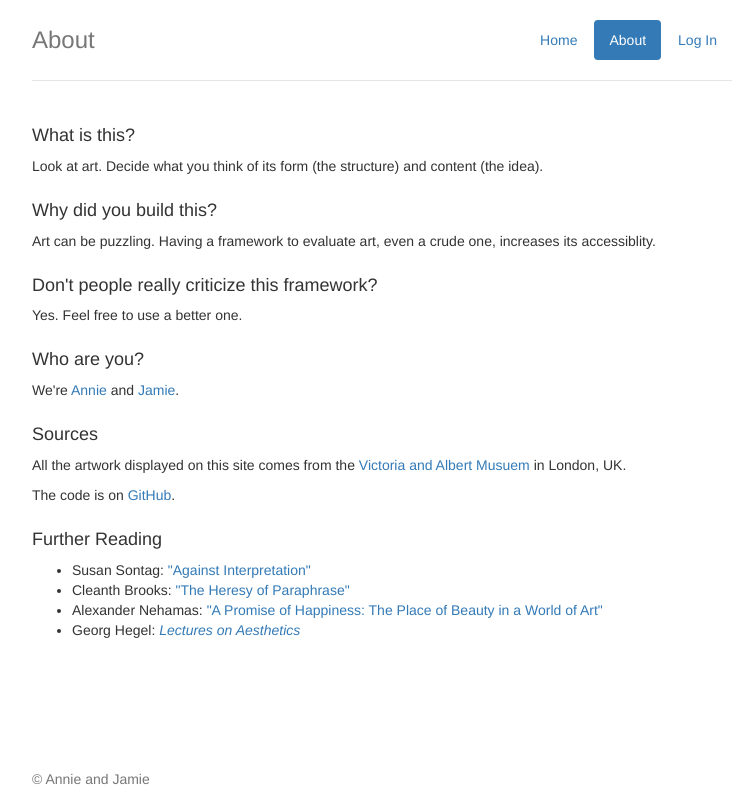
After one commit to anniejw6/art_flask, a Flask app: page /about/ in a window 1280 px wide. The commit adds this page. Shown: the whole page, without its empty margins (258-1006 px from the left). Run offline with Flask 2, Linux system fonts and the light colour scheme; some libraries are stand-ins or nearby versions.

Commit message:
made things prettier

```diff
--- a/app/static/css/grid.css
+++ b/app/static/css/grid.css
@@ -1,3 +1,14 @@
+/* Sticky footer styles
+-------------------------------------------------- */
+html {
+  position: relative;
+  min-height: 100%;
+}
+
+
+/* Grid Styles
+-------------------------------------------------- */
+
 h4 {
   margin-top: 25px;
 }
@@ -8,6 +19,7 @@ h4 {
   margin-top: 10px;
   margin-bottom: 0;
 }
+
 [class*="col-"] {
   padding-top: 15px;
   padding-bottom: 15px;
@@ -27,11 +39,11 @@ hr {
 body {
   padding-top: 20px;
   padding-bottom: 20px;
+
 }
 
 /* Everything but the jumbotron gets side spacing for mobile first views */
 .header,
-.marketing,
 .footer {
   padding-right: 15px;
   padding-left: 15px;
@@ -52,8 +64,14 @@ body {
 /* Custom page footer */
 .footer {
   padding-top: 19px;
-  color: #777;
-  border-top: 1px solid #e5e5e5;
+  padding-bottom:0px;
+/*  color: #777;*/
+/*  border-top: 1px solid #e5e5e5;*/
+  position: absolute;
+  bottom: 0;
+  width: 100%;
+  /* Set the fixed height of the footer here */
+  height: 50px;
 }
 
 /* Customize container */
@@ -66,29 +84,10 @@ body {
   margin: 30px 0;
 }
 
-/* Main marketing message and sign up button */
-.jumbotron {
-  text-align: center;
-  border-bottom: 1px solid #e5e5e5;
-}
-.jumbotron .btn {
-  padding: 14px 24px;
-  font-size: 21px;
-}
-
-/* Supporting marketing content */
-.marketing {
-  margin: 40px 0;
-}
-.marketing p + h4 {
-  margin-top: 28px;
-}
-
 /* Responsive: Portrait tablets and up */
 @media screen and (min-width: 768px) {
   /* Remove the padding we set earlier */
   .header,
-  .marketing,
   .footer {
     padding-right: 0;
     padding-left: 0;
@@ -97,8 +96,4 @@ body {
   .header {
     margin-bottom: 30px;
   }
-  /* Remove the bottom border on the jumbotron for visual effect */
-  .jumbotron {
-    border-bottom: 0;
-  }
 }
--- a/app/static/js/index_script.js
+++ b/app/static/js/index_script.js
@@ -74,6 +74,7 @@ var w = 300, h = 250, padding = 20;
 
                     // autofocus on submit
                     $('button[type=submit]').focus();
+
                 });
 
 
--- /dev/null
+++ b/app/templates/about.html
@@ -0,0 +1,62 @@
+{% extends "base.html" %}
+
+{% block title %}
+ArtFlask
+{% endblock %}
+
+{% block css %}{% endblock %}
+
+{% block script %}{% endblock %}
+
+{% block page_head %}
+About
+{% endblock %}
+
+{% block content %}
+
+<div class = 'row'>
+
+  <div class="col-lg-12">
+
+    <h4 style='margin-top:0px;padding-top:0px;'>What is this?</h4>
+    <p>Look at art. Decide what you think of its form (the structure) and content (the idea).</p>
+
+<!--         <blockquote>
+      <p>[T]he content of art is the Idea, while its form is the configuration
+of sensuous material...</p>
+<p>Only in the highest art are Idea and presentation truly in conformity with one another, in the sense that the shape given to the Idea is in itself the absolutely true shape, because the
+content of the Idea which that shape expresses is itself the true and genuine content.</p>
+      <footer>Hegel in <cite title="Source Title">Lectures on Aesthetics</cite></footer>
+    </blockquote> -->
+
+    <h4>Why did you build this?</h4>
+    <p>Art can be puzzling. Having a framework to evaluate art, even a crude one, increases its accessiblity.</p>
+
+    <h4>Don't people really criticize this framework?</h4>
+    <p>Yes. Feel free to use a better one.</p>
+<!--     <div class="row">
+      <div class="col-md-8 col-md-offset-2">
+        <div class="embed-responsive embed-responsive-16by9">
+          <iframe class="embed-responsive-item" src="https://www.youtube.com/embed/tpeLSMKNFO4" frameborder="0" allowfullscreen></iframe>
+        </div>
+      </div>
+    </div> -->
+
+    <h4>Who are you?</h4>
+    <p>We're <a href='http://anniejw.com/'>Annie</a> and <a href='https://civisanalytics.com/team/james-michelson/'>Jamie</a>.</p>
+
+    <h4>Sources</h4>
+    <p>All the artwork displayed on this site comes from the <a href='http://www.vam.ac.uk/'>Victoria and Albert Musuem</a> in London, UK.</p>
+    <p>The code is on <a href="https://github.com/anniejw6/art_flask">GitHub</a>.</p>
+
+    <h4>Further Reading</h4>
+    <ul>
+      <li>Susan Sontag: <a href='http://www.uiowa.edu/~c08g001d/Sontag_AgainstInterp.pdf'>"Against Interpretation"</a></li>
+      <li>Cleanth Brooks: <a href='http://www.ux1.eiu.edu/~rlbeebe/heresy.pdf'>"The Heresy of Paraphrase"</a></li>
+      <li>Alexander Nehamas: <a href='http://tannerlectures.utah.edu/_documents/a-to-z/n/Nehamas_02.pdf'>"A Promise of Happiness: The Place of Beauty in a World of Art"</a></li>
+      <li>Georg Hegel: <i><a href='http://timothyquigley.net/vcs/hegel-aesth8.pdf'>Lectures on Aesthetics</a></i></li>
+    </ul>
+  </div>
+</div>
+
+{% endblock %}
--- a/app/templates/base.html
+++ b/app/templates/base.html
@@ -9,7 +9,7 @@
 
   <!-- <link href="{{ url_for('static', filename='css/styles.css') }}" rel="stylesheet"> -->
   <link href="{{ url_for('static', filename='css/bootstrap.min.css') }}" rel="stylesheet">
-  <link href="{{ url_for('static', filename = 'css/bootstrap.min.css') }}" rel="stylesheet">
+  <link href="{{ url_for('static', filename = 'css/grid.css') }}" rel="stylesheet">
 
   {% block css %}
   {% endblock %}
@@ -27,10 +27,25 @@
 
     <div class="header clearfix">
       <nav>
-        <ul class="nav nav-pills pull-right">
-          <li role="presentation" class="active"><a href="#">Home</a></li>
-          <li role="presentation"><a href="#">About</a></li>
-          <li role="presentation"><a href="#">Contact</a></li>
+        <ul class="nav nav-pills pull-right red">
+          <li role="presentation" {% if request.path == '/' %}class="active"{% endif %}>
+            <a href="/">Home</a>
+          </li>
+          <li role="presentation" {% if request.path == '/about/' %}class="active"{% endif %}>
+            <a href="{{ url_for('about') }}">About</a>
+          </li>
+          {% if current_user.is_authenticated() %}
+          <li role="presentation" {% if request.path == '/output/' %}class="active"{% endif %}>
+            <a href="{{ url_for('output') }}">Fun Graphs</a>
+          </li>
+          <li role="presentation" {% if request.path == '/logout/' %}class="active"{% endif %}>
+            <a href="{{ url_for('logout') }}">Log Out</a>
+          </li>
+          {% else %}
+          <li role="presentation" {% if request.path == '/login/' %}class="active"{% endif %}>
+            <a href="{{ url_for('login') }}">Log In</a>
+          </li>
+          {% endif %}
         </ul>
       </nav>
       <h3 class="text-muted">{% block page_head %} {% endblock %}</h3>
@@ -39,7 +54,13 @@
     {% block content %}
     {% endblock %}
 
+
   </div>
+    <footer class="footer">
+      <div class="container">
+        <p class="text-muted">&copy; Annie and Jamie</p>
+      </div>
+    </footer>
 
 </body>
 </html>
--- a/app/views.py
+++ b/app/views.py
@@ -55,14 +55,16 @@ def before_request():
 @app.route('/index')
 def index():
 	session['r_img_num'] = randImg()
-	app.logger.info(session['user_idd'])
-	app.logger.info(session['session_idd'])
-	user1 = {'nickname': 'TayTay'}
+	#app.logger.info(session['user_idd'])
+	#app.logger.info(session['session_idd'])
 
 	return render_template('index.html',
-			image_url = session['r_img_num']['url'],
-			title = 'ArtFlask', user1 = user1)
+			image_url = session['r_img_num']['url'])
 
+# About
+@app.route('/about/')
+def about():
+	return render_template('about.html')
 
 # Easy way to query database stupidly
 @app.route('/contact/', methods = ['GET', 'POST'])
```
Also changed, not shown: app/templates/index.html (+8 -6 lines), app/templates/reg_login.html (+29 -3 lines).
